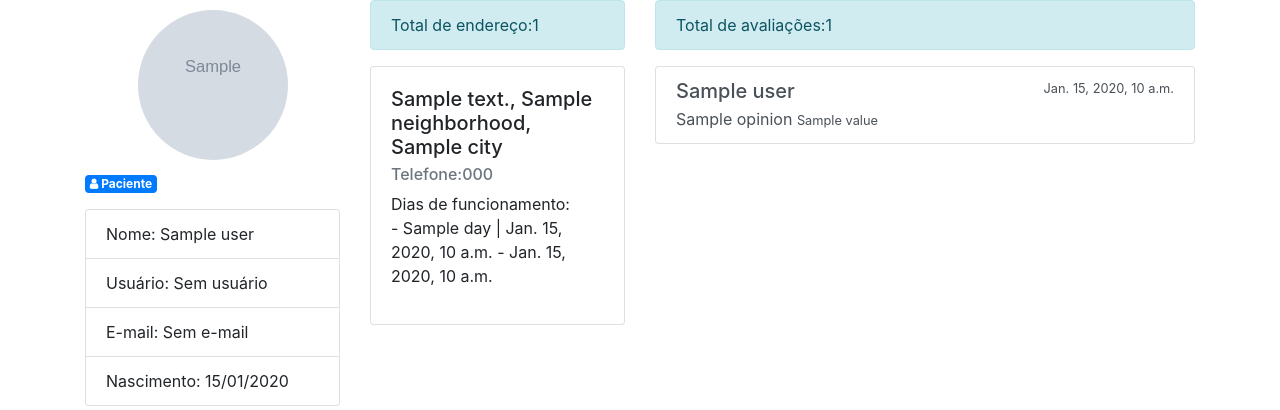
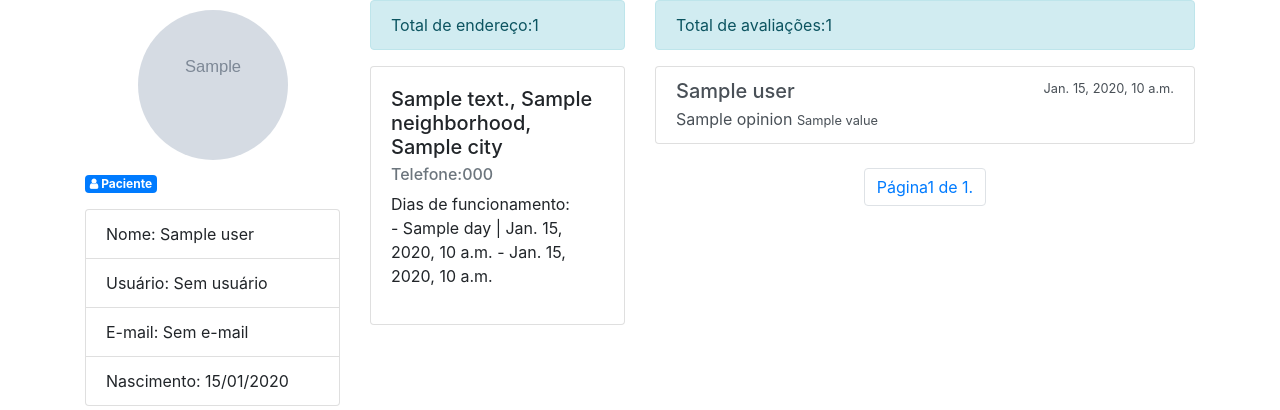
Before and after one commit to Emersoninho/clinic_medic, a Django app: template medicSearch/templates/profile/profile.html in a window 1280 px wide. Shown: the part 56-466 px from the top of the page. Run offline with Django 5.2, Linux system fonts and the light colour scheme; the template is opened without the code that fills it: most values are stand-ins (such as "Sample title", 1, 10 or a date in 2020); grey boxes marked "Sample" are stand-in pictures; some libraries are stand-ins or nearby versions.

Commit message:
templates
profile template atual

```diff
--- a/medicSearch/templates/profile/profile.html
+++ b/medicSearch/templates/profile/profile.html
@@ -139,9 +139,24 @@
                   </ul>
                 </div>
               </div>
+              <div class="row">
+                <nav aria-label="Page navigation" class="navigation">
+                  <ul class="pagination">
+                  {% if ratings.has_previous %}
+                    <li class="page-item"><a class="page-link" href="?page=1">&laquo; Primeiro</a></li>
+                    <li class="page-item"><a class="page-link" href="?page={{ratings.previous_page_number }}">Anterior</a></li>
+                  {% endif %}
+                    <li class="page-item"><a class="page-link" href="#">Página{{ ratings.number }} de {{ ratings.paginator.num_pages }}.</a></li>
+                  {% if ratings.has_next %}
+                    <li class="page-item"><a class="page-link" href="?page={{ratings.next_page_number }}">Próximo</a></li>
+                    <li class="page-item"><a class="page-link" href="?page={{ratings.paginator.num_pages }}">Último &raquo;</a></li>
+                  {% endif %}
+                </ul>
+              </nav>
             </div>
-          {% endif %}
+            </div>
+                  {% endif %}
+            </div>
         </div>
-      </div>
-  </div>
+    </div>
 {% endblock %}
```
